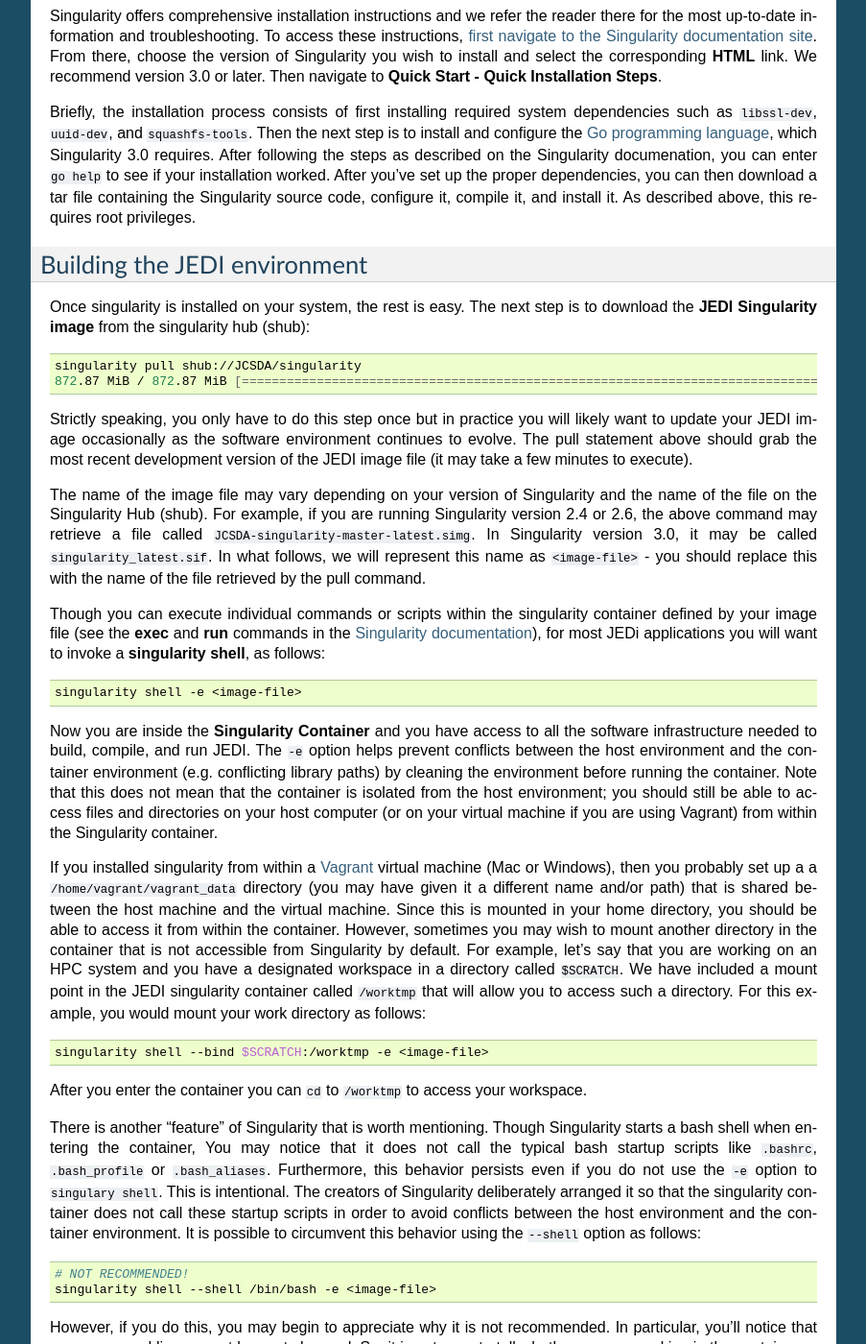
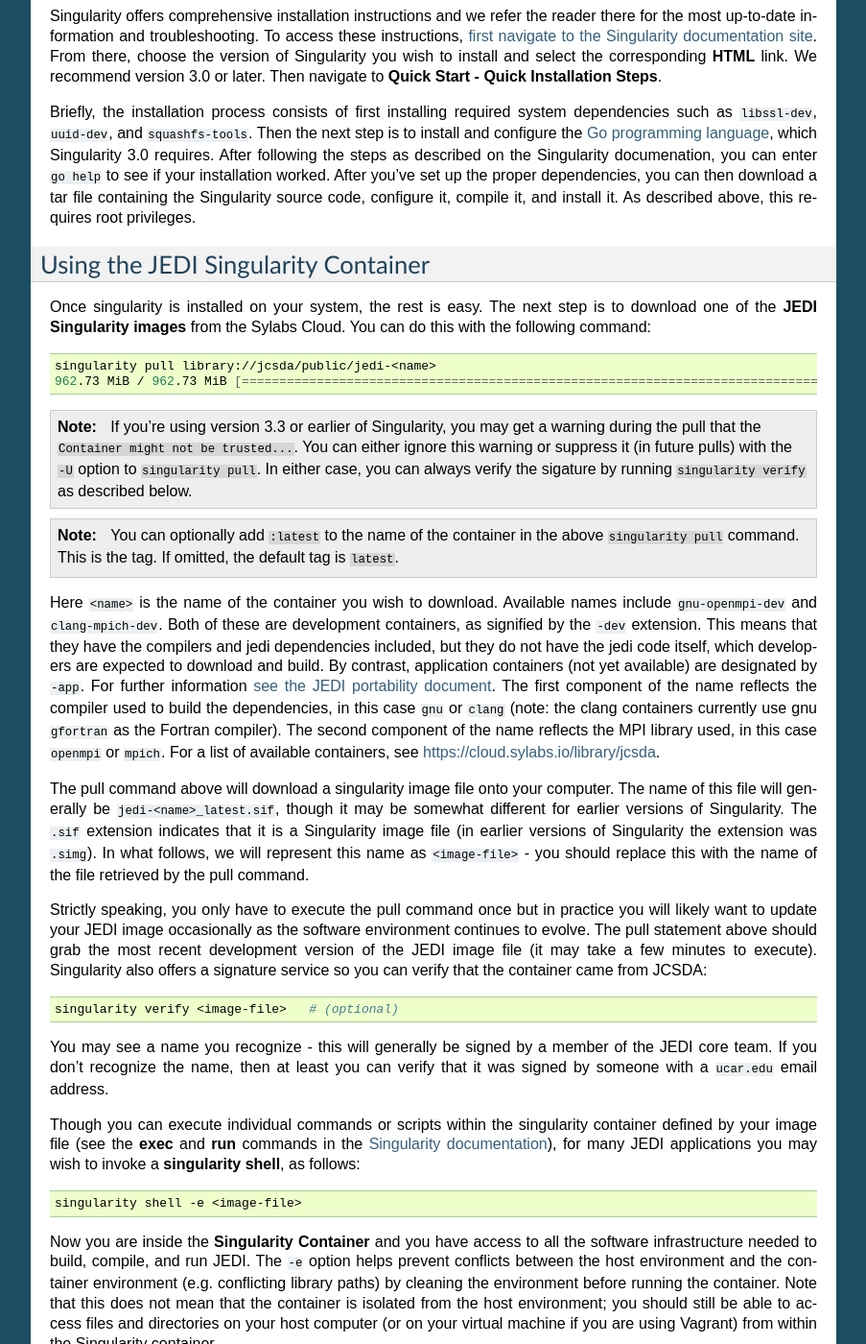
Before and after one commit to JCSDA/jedi-docs, a Sphinx documentation site: the page built from docs/developer/jedi_environment/singularity.rst, in a window 1280 px wide and 1400 px high, scrolled down 1089 px. Shown: the whole window at 96% size, without its empty margins (198-1101 px from the left). Built offline with Sphinx 7.4.7, drawn with Linux system fonts in a browser that asks for light colours; some of the changed text lies outside the part shown.

Commit message:
Singularity containers now on sylabs cloud (#150)
* Singularity containers now on sylabs cloud

* Update Docker instructions

* fix warning

```diff
--- a/docs/developer/jedi_environment/modules.rst
+++ b/docs/developer/jedi_environment/modules.rst
@@ -265,8 +265,8 @@
 	  module list
 	  ulimit -s unlimited
 
-    export SLURM_EXPORT_ENV=ALL
-    export HDF5_USE_FILE_LOCKING=FALSE
+          export SLURM_EXPORT_ENV=ALL
+          export HDF5_USE_FILE_LOCKING=FALSE
 
 	  # run a particular application directly with srun
 	  cd <path-to-bundle-build-directory>/test/ufo
--- a/docs/developer/jedi_environment/singularity.rst
+++ b/docs/developer/jedi_environment/singularity.rst
@@ -3,7 +3,7 @@
 Singularity
 ===========
 
-`Singularity <https://www.sylabs.io/docs/>`_ is arguably the leading provider of software containers for HPC applications.  It was originally developed at Lawrence Berkeley Labs but then branched off into it's own enterprise that is now called SysLabs.  It is designed to be used for scientific applications on HPC systems, and to support general scientific use cases.  Singularity encapsulates your software environment in a single disk **image file** that can be copied to and invoked on any system on which Singularity itself is installed.  The JEDI environment is contained in one such image file (see :ref:`below <build_env>`).
+`Singularity <https://www.sylabs.io/docs/>`_ is arguably the leading provider of software containers for HPC applications.  It was originally developed at Lawrence Berkeley Labs but then branched off into it's own enterprise that is now called SyLabs.  It is designed to be used for scientific applications on HPC systems, and to support general scientific use cases.  Singularity encapsulates your software environment in a single disk **image file** that can be copied to and invoked on any system on which Singularity itself is installed.  The JEDI environment is contained in one such image file (see :ref:`below <build_env>`).
 
 **For these reasons, Singularity is the recommended container platform for JEDI users and developers.**
 
@@ -23,7 +23,7 @@
 
   singularity --version
 
-**To use the JEDI container, you'll need Singularity version 3.0 or later.**  If an up-to-date version of Singularity is already installed on your system, you can skip ahead to :ref:`Building the JEDI Environment <build_env>`.
+**To use the JEDI container, you'll need Singularity version 3.0 or later.**  If an up-to-date version of Singularity is already installed on your system, you can skip ahead to :ref:`Using the JEDI Singularity Container <build_env>`.
 
 If an up-to-date version is not available, then you can ask your system administrator to install or update it.  Alternatively, if you have root privileges, then you can install it yourself as described in the remainder of this section.  If Singularity is not installed and if you cannot install it because you do not have root privileges, then we recommend that you use :doc:`charliecloud` instead.  Root privileges are not needed to install and use the JEDI Charliecloud container and it provides the same software libraries as the Singularity container.
 
@@ -41,27 +41,46 @@
 
 .. _build_env:
 
-Building the JEDI environment
------------------------------
+Using the JEDI Singularity Container
+------------------------------------
 
-Once singularity is installed on your system, the rest is easy.  The next step is to download the **JEDI Singularity image** from the singularity hub (shub):
+Once singularity is installed on your system, the rest is easy.  The next step is to download one of the **JEDI Singularity images** from the Sylabs Cloud. You can do this with the following command:
 
 .. code:: bash
 
-   singularity pull shub://JCSDA/singularity
-   872.87 MiB / 872.87 MiB [======================================================================================] 100.00% 17.98 MiB/s 48s
+   singularity pull library://jcsda/public/jedi-<name>
+   962.73 MiB / 962.73 MiB [========================================================================================================] 100.00% 11.26 MiB/s 1m25s
 
-Strictly speaking, you only have to do this step once but in practice you will likely want to update your JEDI image occasionally as the software environment continues to evolve.  The pull statement above should grab the most recent development version of the JEDI image file (it may take a few minutes to execute).
+.. note::
 
-The name of the image file may vary depending on your version of Singularity and the name of the file on the Singularity Hub (shub).  For example, if you are running Singularity version 2.4 or 2.6, the above command may retrieve a file called :code:`JCSDA-singularity-master-latest.simg`.  In Singularity version 3.0, it may be called :code:`singularity_latest.sif`.  In what follows, we will represent this name as :code:`<image-file>` - you should replace this with the name of the file retrieved by the pull command.
+   If you're using version 3.3 or earlier of Singularity, you may get a warning during the pull that the :code:`Container might not be trusted...`.  You can either ignore this warning or suppress it (in future pulls) with the :code:`-U` option to :code:`singularity pull`.  In either case, you can always verify the sigature by running :code:`singularity verify` as described below.
 
-Though you can execute individual commands or scripts within the singularity container defined by your image file (see the **exec** and **run** commands in the `Singularity documentation <https://www.sylabs.io/docs/>`_), for most JEDi applications you will want to invoke a **singularity shell**, as follows:
+.. note::
+
+   You can optionally add :code:`:latest` to the name of the container in the above ``singularity pull`` command.  This is the tag.  If omitted, the default tag is :code:`latest`.
+
+Here :code:`<name>` is the name of the container you wish to download.  Available names include :code:`gnu-openmpi-dev` and :code:`clang-mpich-dev`.  Both of these are development containers, as signified by the :code:`-dev` extension.  This means that they have the compilers and jedi dependencies included, but they do not have the jedi code itself, which developers are expected to download and build.  By contrast, application containers (not yet available) are designated by :code:`-app`.  For further information :doc:`see the JEDI portability document <portability>`.  The first component of the name reflects the compiler used to build the dependencies, in this case :code:`gnu` or :code:`clang` (note: the clang containers currently use gnu :code:`gfortran` as the Fortran compiler).  The second component of the name reflects the MPI library used, in this case :code:`openmpi` or :code:`mpich`.  For a list of available containers, see `https://cloud.sylabs.io/library/jcsda <https://cloud.sylabs.io/library/jcsda>`_.
+
+The pull command above will download a singularity image file onto your computer.  The name of this file will generally be :code:`jedi-<name>_latest.sif`, though it may be somewhat different for earlier versions of Singularity.   The :code:`.sif` extension indicates that it is a Singularity image file (in earlier versions of Singularity the extension was :code:`.simg`).   In what follows, we will represent this name as :code:`<image-file>` - you should replace this with the name of the file retrieved by the pull command.
+
+Strictly speaking, you only have to execute the pull command once but in practice you will likely want to update your JEDI image occasionally as the software environment continues to evolve.  The pull statement above should grab the most recent development version of the JEDI image file (it may take a few minutes to execute).  Singularity also offers a signature service so you can verify that the container came from JCSDA:
+
+.. code:: bash
+
+   singularity verify <image-file>   # (optional)
+
+You may see a name you recognize - this will generally be signed by a member of the JEDI core team.  If you don't recognize the name, then at least you can verify that it was signed by someone with a :code:`ucar.edu` email address.
+
+Though you can execute individual commands or scripts within the singularity container defined by your image file (see the **exec** and **run** commands in the `Singularity documentation <https://www.sylabs.io/docs/>`_), for many JEDI applications you may wish to invoke a **singularity shell**, as follows:
 
 .. code:: bash
 
    singularity shell -e <image-file>
 
 Now you are inside the **Singularity Container** and you have access to all the software infrastructure needed to build, compile, and run JEDI.  The :code:`-e` option helps prevent conflicts between the host environment and the container environment (e.g. conflicting library paths) by cleaning the environment before running the container.  Note that this does not mean that the container is isolated from the host environment; you should still be able to access files and directories on your host computer (or on your virtual machine if you are using Vagrant) from within the Singularity container.
+
+Working with Singularity
+------------------------
 
 If you installed singularity from within a :doc:`Vagrant <vagrant>` virtual machine (Mac or Windows), then you probably set up a a :code:`/home/vagrant/vagrant_data` directory (you may have given it a different name and/or path) that is shared between the host machine and the virtual machine.  Since this is mounted in your home directory, you should be able to access it from within the container.  However, sometimes you may wish to mount another directory in the container that is not accessible from Singularity by default.  For example, let's say that you are working on an HPC system and you have a designated workspace in a directory called :code:`$SCRATCH`.  We have included a mount point in the JEDI singularity container called :code:`/worktmp` that will allow you to access such a directory.  For this example, you would mount your work directory as follows:
 
```
Also changed, not shown: docs/developer/jedi_environment/charliecloud.rst (+11 -11 lines), docs/developer/jedi_environment/portability.rst (+12 -3 lines).
